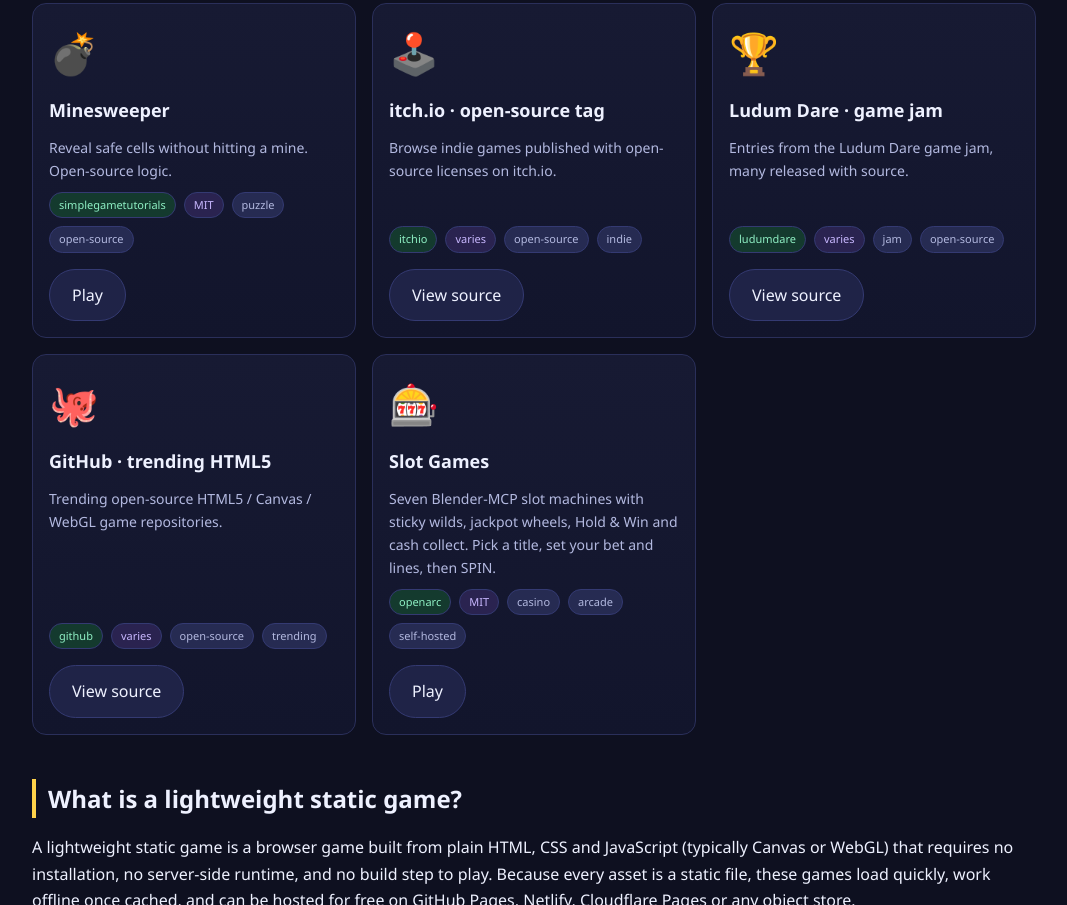
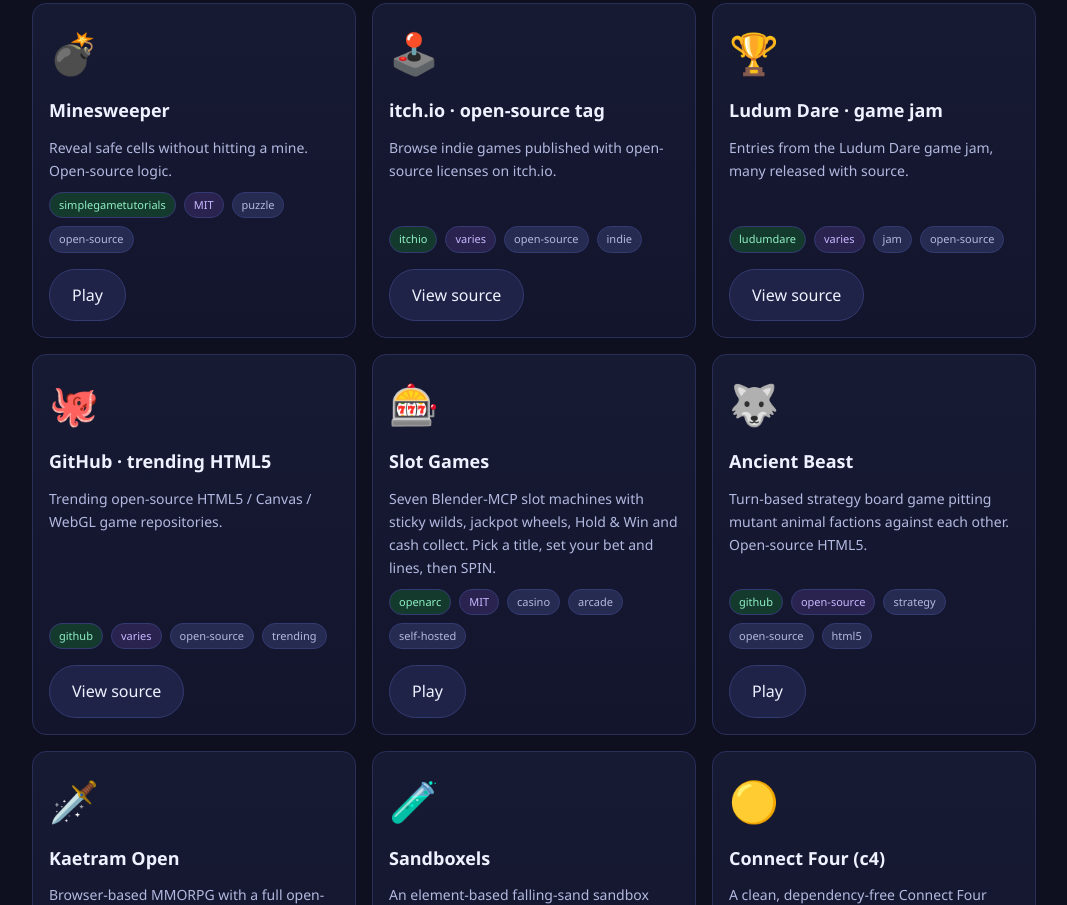
Before and after one commit to vip-4/static-games-hub, a plain HTML site: page index.html in a window 1280 px wide. Shown: the part 1895-2800 px from the top of the page, without its empty margins (106-1173 px from the left). Drawn offline with Linux system fonts and the light colour scheme.

Commit message:
Expand catalog with 5 verified GitHub-trending open-source HTML5 games (19 total)

```diff
--- a/data/games.json
+++ b/data/games.json
@@ -254,5 +254,65 @@
       "Respins and Hold & Win rounds can chain, so let the animation finish before spinning again.",
       "Each game's RTP is reproducible from a seed, so results are fair and auditable."
     ]
+  },
+  {
+    "id": "gh-ancientbeast",
+    "title": "Ancient Beast",
+    "description": "Turn-based strategy board game pitting mutant animal factions against each other. Open-source HTML5.",
+    "icon": "🐺",
+    "source": "github",
+    "license": "open-source",
+    "tags": ["strategy", "open-source", "html5"],
+    "playable": true,
+    "local": false,
+    "url": "https://github.com/FreezingMoon/AncientBeast"
+  },
+  {
+    "id": "gh-kaetram",
+    "title": "Kaetram Open",
+    "description": "Browser-based MMORPG with a full open-source client and server. Play and read the source.",
+    "icon": "🗡️",
+    "source": "github",
+    "license": "open-source",
+    "tags": ["mmorpg", "open-source", "multiplayer"],
+    "playable": true,
+    "local": false,
+    "url": "https://github.com/Kaetram/Kaetram-Open"
+  },
+  {
+    "id": "gh-sandboxels",
+    "title": "Sandboxels",
+    "description": "An element-based falling-sand sandbox game — combine hundreds of materials and watch simulations unfold.",
+    "icon": "🧪",
+    "source": "github",
+    "license": "open-source",
+    "tags": ["sandbox", "simulation", "open-source"],
+    "playable": true,
+    "local": false,
+    "url": "https://github.com/R74nCom/sandboxels"
+  },
+  {
+    "id": "gh-c4",
+    "title": "Connect Four (c4)",
+    "description": "A clean, dependency-free Connect Four playable in the browser, with AI opponent.",
+    "icon": "🟡",
+    "source": "github",
+    "license": "MIT",
+    "tags": ["puzzle", "open-source", "html5"],
+    "playable": true,
+    "local": false,
+    "url": "https://github.com/kenrick95/c4"
+  },
+  {
+    "id": "gh-slither-clone",
+    "title": "Slither.io Clone",
+    "description": "Open-source .io-style snake battle — grow by eating, avoid other players. Pure HTML5/Canvas.",
+    "icon": "🐍",
+    "source": "github",
+    "license": "open-source",
+    "tags": ["io", "arcade", "open-source"],
+    "playable": true,
+    "local": false,
+    "url": "https://github.com/knagaitsev/slither.io-clone"
   }
 ]
--- a/index.html
+++ b/index.html
@@ -95,7 +95,7 @@
         <h2 id="tldr-h">Key facts at a glance</h2>
         <ul>
           <li><strong>What it is:</strong> a static game hub for open-source HTML5 games.</li>
-          <li><strong>How many games:</strong> 14 curated titles — 7 playable locally, 7 linked to upstream sources, including the Blender-MCP Slot Games arcade.</li>
+          <li><strong>How many games:</strong> 19 curated titles — 7 playable locally, 12 linked to upstream sources, including the Blender-MCP Slot Games arcade.</li>
           <li><strong>Licenses:</strong> MIT and similarly permissive licenses; re-use is allowed.</li>
           <li><strong>Sources:</strong> itch.io, GitHub, Ludum Dare, Simple Game Tutorials.</li>
           <li><strong>Self-hosting:</strong> one folder, no database, no API keys required.</li>
```
Also changed, not shown: 1 other file.
